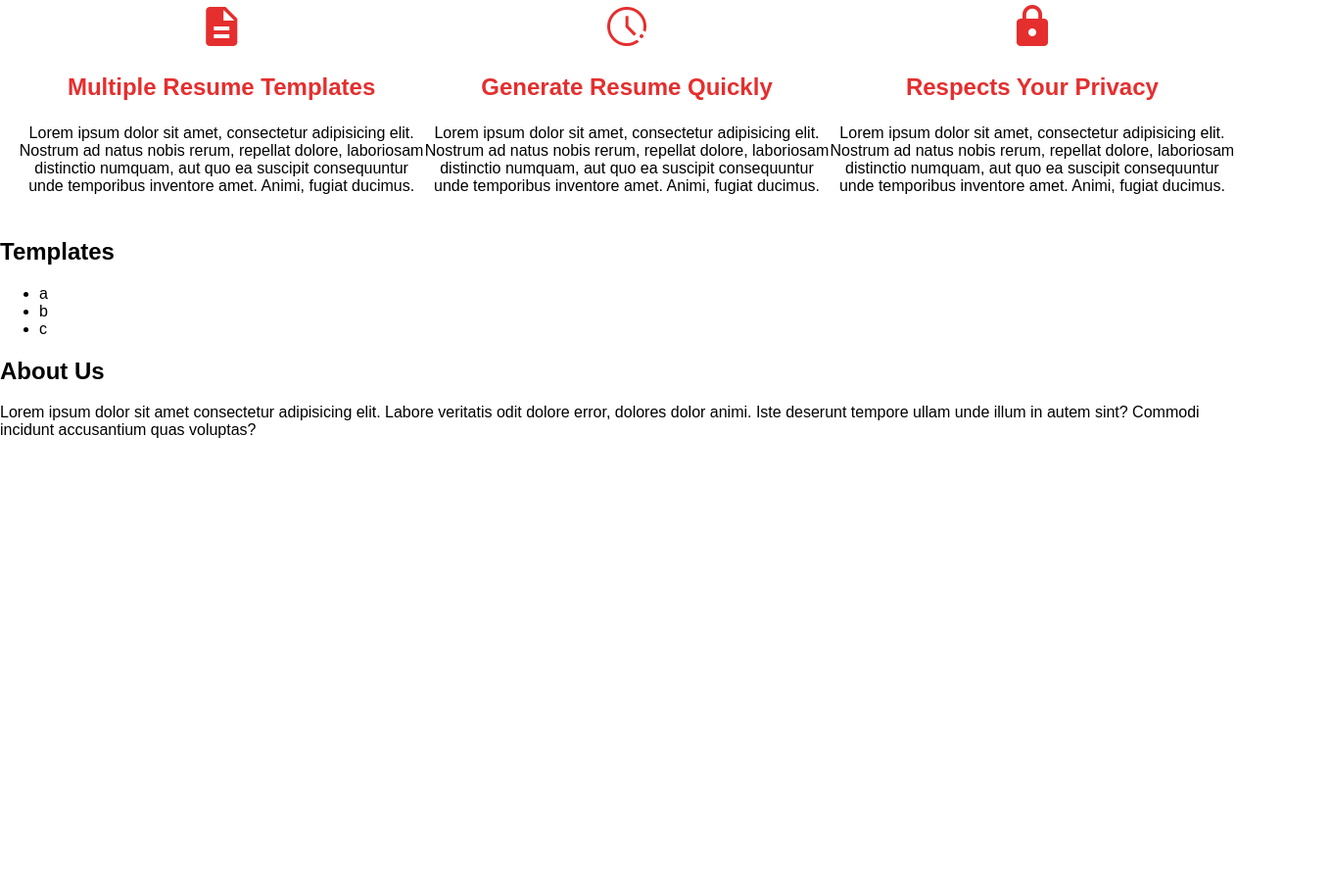
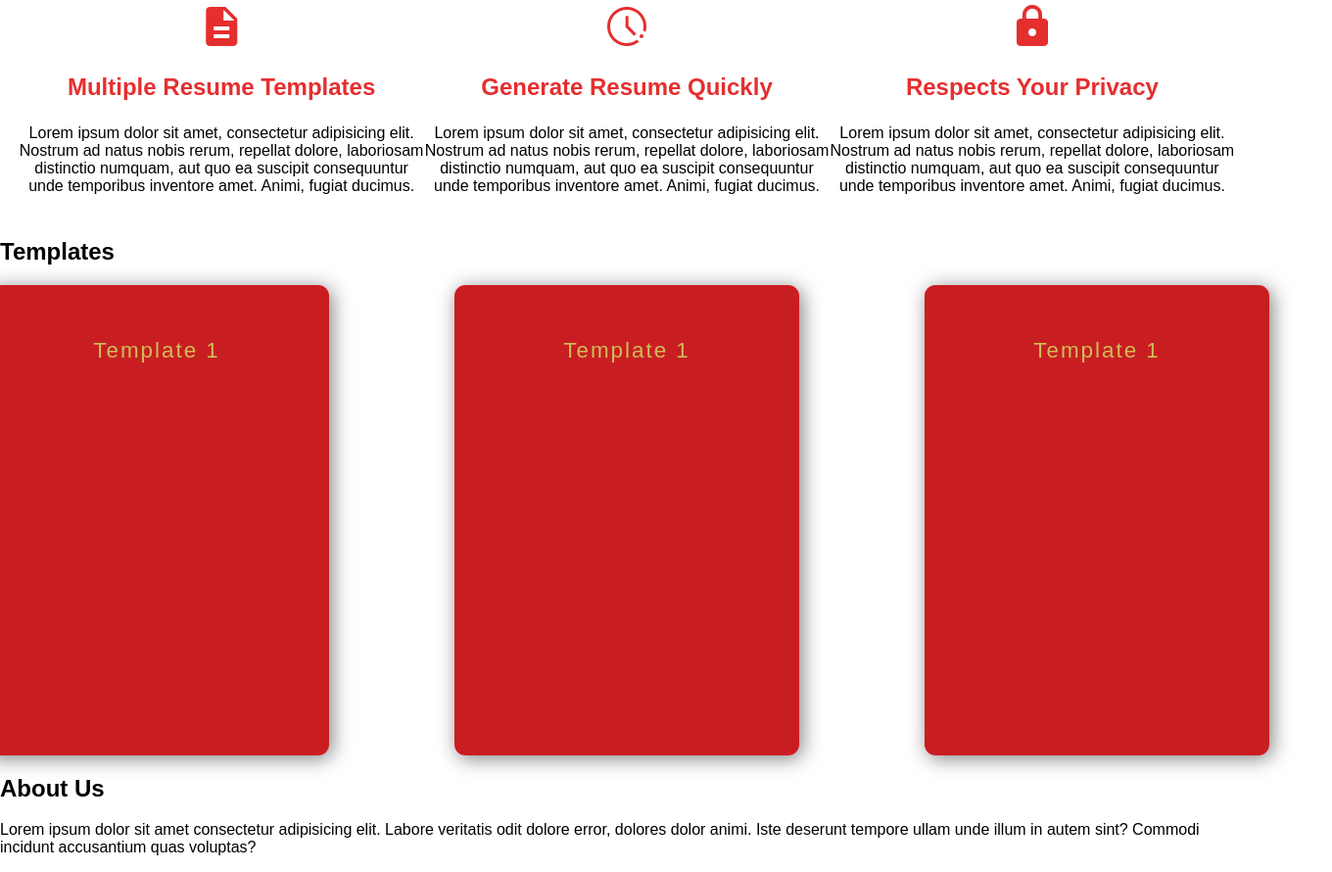
Before and after one commit to ChitrakshTarun/ResumeWZRD, a plain HTML site: page index.html in a window 1280 px wide. Shown: the part 715-1605 px from the top of the page at 98% size, 1360 px wide, since content can reach past the window. Before the commit the page ends 1179 px from the top, so only its background shows below. Drawn offline with nearby package versions, Linux system fonts and the light colour scheme.

Commit message:
Design basic templates tab

```diff
--- a/index.html
+++ b/index.html
@@ -55,7 +55,7 @@
 		</section>
 		<section id="features">
 			<h1>Features</h1>
-			<div class="features-card">
+			<div class="column-cards">
 				<ul>
 					<li>
 						<span class="material-icons">description</span>
@@ -92,11 +92,34 @@
 		</section>
 		<section id="templates">
 			<h1>Templates</h1>
-			<ul>
-				<li>a</li>
-				<li>b</li>
-				<li>c</li>
-			</ul>
+			<div class="column-cards resume-card">
+				<ul>
+					<li>
+						<div class="resume-template">
+							<div class="title-box">
+								<h3>Template 1</h3>
+							</div>
+							<div class="color-overlay"></div>
+						</div>
+					</li>
+					<li>
+						<div class="resume-template">
+							<div class="title-box">
+								<h3>Template 1</h3>
+							</div>
+							<div class="color-overlay"></div>
+						</div>
+					</li>
+					<li>
+						<div class="resume-template">
+							<div class="title-box">
+								<h3>Template 1</h3>
+							</div>
+							<div class="color-overlay"></div>
+						</div>
+					</li>
+				</ul>
+			</div>
 		</section>
 		<section id="about-us">
 			<h1>About Us</h1>
--- a/styles.css
+++ b/styles.css
@@ -73,45 +73,121 @@ body {
 	font-family: "Poppins", sans-serif;
 }
 
-.features-card {
+.column-cards {
 	display: flex;
 	flex-direction: column;
-	justify-content: center;
+	justify-content: space-between;
 	align-items: center;
 	margin: 0 1.2rem;
 }
 
-.features-card span {
+.column-cards span {
 	font-size: 24px; /* Adjust this value to change the size of the icon */
 }
-.features-card span.material-icons,
-.features-card span.material-symbols-outlined {
+.column-cards span.material-icons,
+.column-cards span.material-symbols-outlined {
 	font-size: 3rem; /* Adjust this value to change the size of the icon */
 	color: #e52e2e;
 }
-.features-card ul {
+.column-cards ul {
 	display: flex;
 	list-style-type: none;
 	padding: 0;
 	margin: 0;
 	text-align: center;
+	flex: 1; /* This will make each card take up an equal amount of space */
 }
-.features-card h6 {
+.column-cards h6 {
 	font-size: 1.5rem;
 	color: #e52e2e;
 }
-.features-card span {
+.column-cards span {
 	width: 100%;
 	justify-content: center;
 	align-items: center;
 }
-.features-card li span,
-.features-card li h6,
-.features-card li p {
+.column-cards li span,
+.column-cards li h6,
+.column-cards li p {
 	margin-top: 0;
 	margin-bottom: 1.5rem; /* Adjust this value to change the vertical spacing */
 }
-/* Button Styles */
+
+.resume-card .resume-template {
+	margin: 0 4rem; /* Adjust this value to change the space between the divs */
+}
+.resume-template {
+	position: relative;
+	width: 22em;
+	height: 30em;
+
+	background: url(src/images/resume-template.png) no-repeat;
+	background-size: 22em 30em;
+	box-shadow: 3px 3px 20px rgba(0, 0, 0, 0.5);
+	margin: auto;
+	overflow: hidden;
+}
+
+.resume-template {
+	position: relative;
+	width: 22em;
+	height: 30em;
+
+	background: url(src/images/resume-template.png) no-repeat;
+	background-size: 22em 30em;
+	box-shadow: 3px 3px 20px rgba(0, 0, 0, 0.5);
+	margin: auto;
+	overflow: hidden;
+}
+.resume-template * {
+	position: relative;
+	z-index: 2;
+}
+.resume-template:hover .color-overlay {
+	background: rgba(74, 100, 114, 0.8);
+}
+.resume-template:hover .info {
+	bottom: -3em;
+	opacity: 1;
+}
+.resume-template,
+.color-overlay {
+	border-radius: 0.7em;
+}
+.color-overlay {
+	top: 0;
+	left: 0;
+	right: 0;
+	bottom: 0;
+	position: absolute;
+	transition: 0.7s background;
+	background: rgba(74, 100, 114, 0.3);
+	z-index: 1;
+}
+
+.title-box {
+	display: inline-block;
+	width: 100%;
+	text-align: center;
+	margin-top: 2em;
+}
+.title-box hr {
+	margin-top: -0.4em;
+	margin-bottom: 1em;
+	width: 5em;
+	height: 0.25em;
+	box-sizing: content-box;
+	border: none;
+	background: #d0bc57;
+}
+h3 {
+	display: inline-block;
+	font-weight: 500;
+	letter-spacing: 2px;
+	font-size: 1.4em;
+	color: #d0bc57;
+	text-align: center;
+}
 
 .generate-button {
 	align-items: center;
```
Also changed, not shown: src/images/resume-template.png (added).
